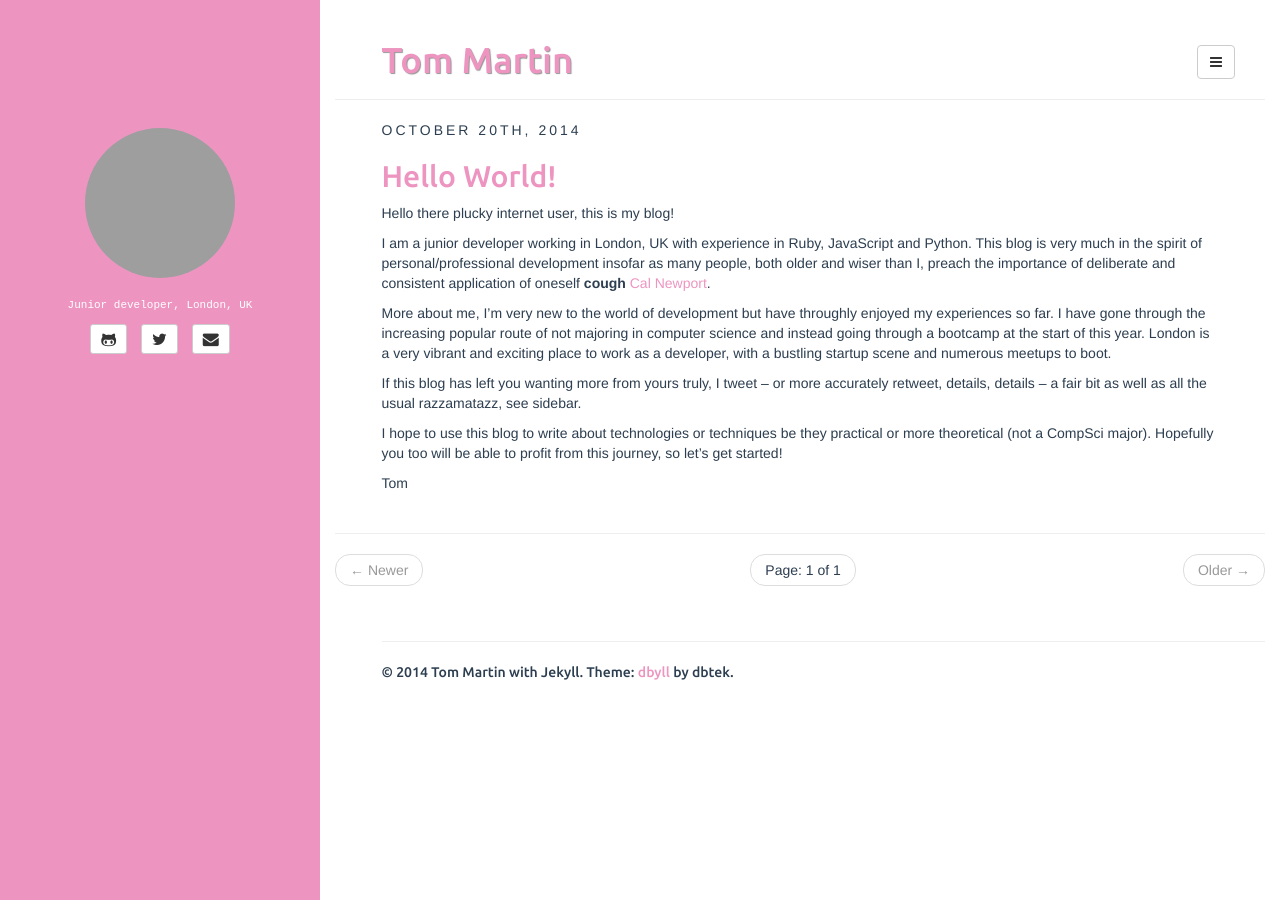
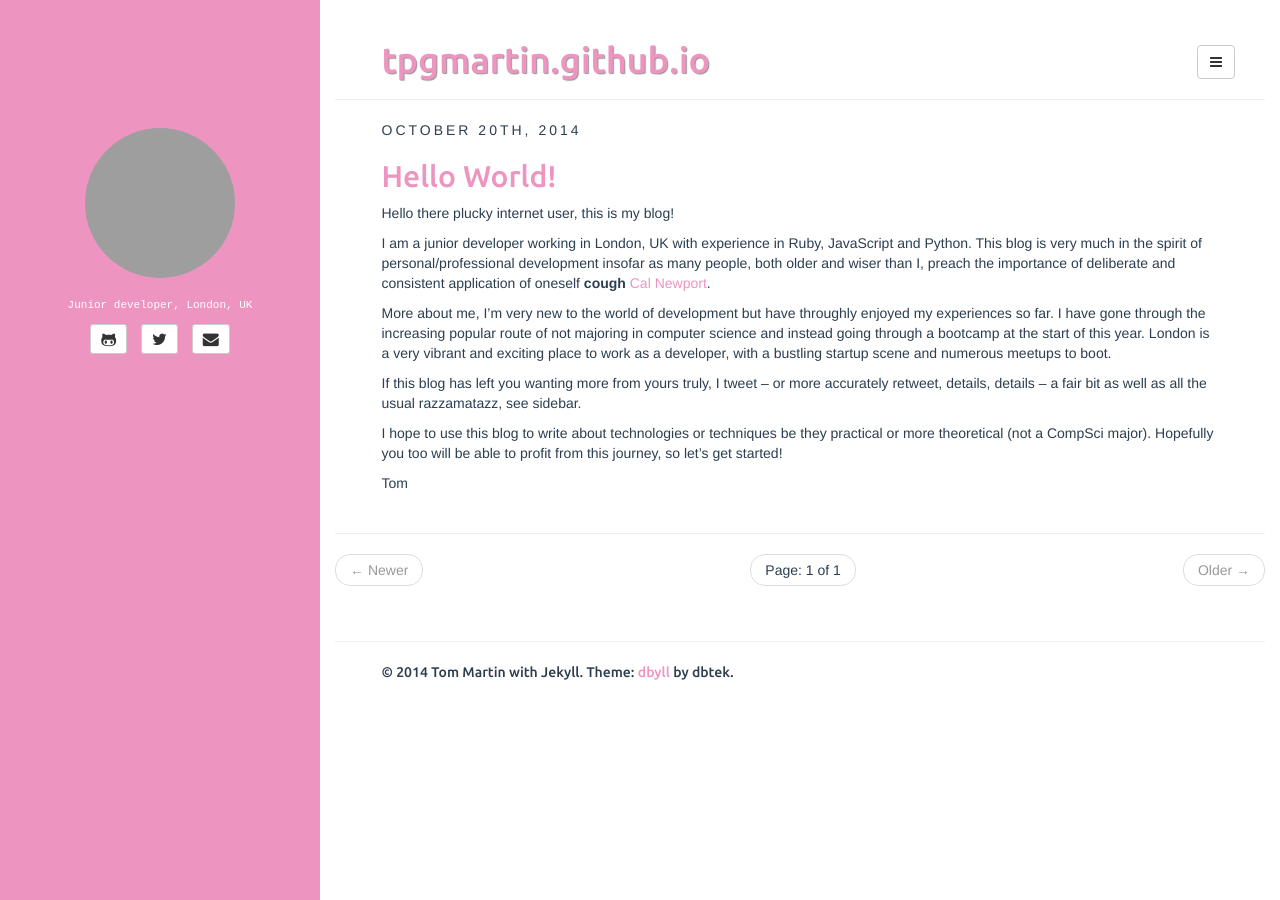
Before and after one commit to tpgmartin/tpgmartin.github.io, a Jekyll site: the page built from index.html, in a window 1280 px wide. Built offline with Jekyll 4.4.1, drawn with Linux system fonts in a browser that asks for light colours; the list of posts is cut into pages by our own code; grey boxes are pictures that could not be loaded.

Commit message:
Tweak to footer, title

```diff
--- a/_config.yml
+++ b/_config.yml
@@ -12,7 +12,7 @@ defaults:
     scope:
       path: "" # empty string for all files
     values:
-      title: Tom Martin
+      title: tpgmartin.github.io
 
 description: Stylish Jekyll Theme
 author:
--- a/assets/css/style.css
+++ b/assets/css/style.css
@@ -141,8 +141,11 @@ article.home h4 a:hover {
 
 footer {
 	padding-top: 15px;
+	font-family: 'Ubuntu';
+}
+
+footer p {
   padding-left: 5%;
-	font-family: 'Ubuntu';
 }
 
 /* nav-vertical-tabs component */
```
